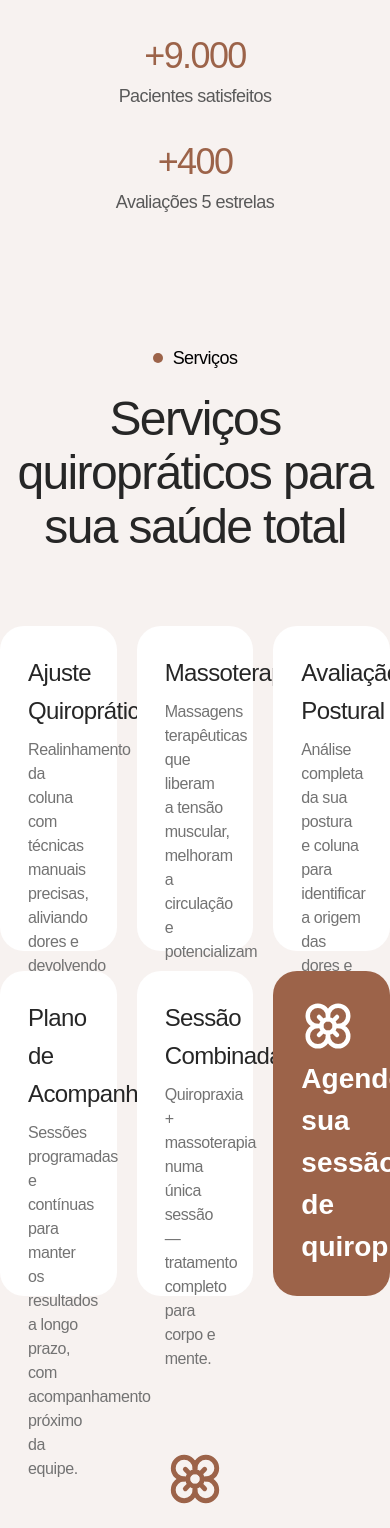
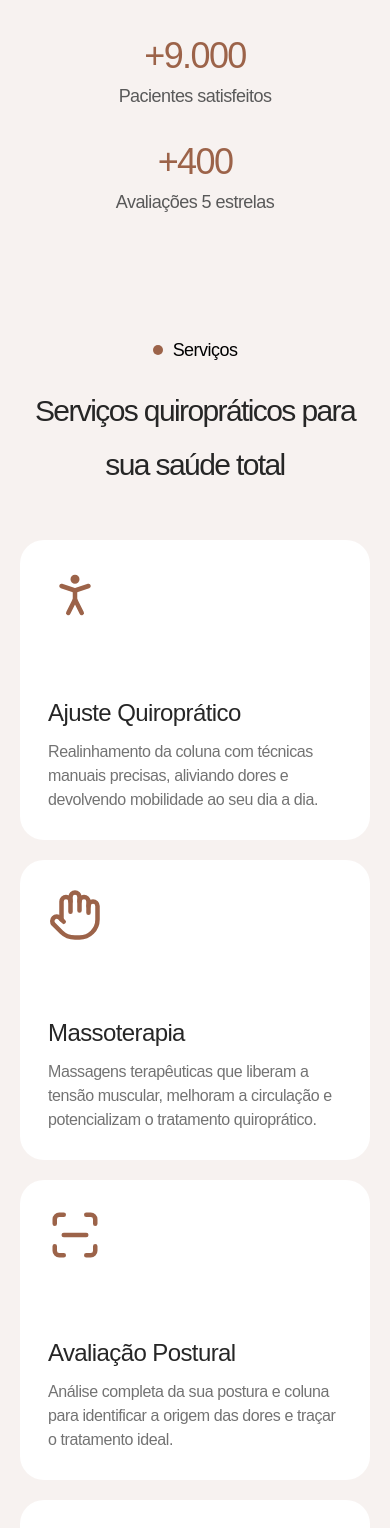
Before and after one commit to HenriqueBragaMoreira/clinica-maos-que-curam, a Next.js app: page / in a window 390 px wide. Shown: the part 952-2480 px from the top of the page. Built offline with nearby package versions, Linux system fonts and the light colour scheme; a web font is replaced by a local one.

Commit message:
feat: make services section responsive

```diff
--- a/src/app/components/services-section.tsx
+++ b/src/app/components/services-section.tsx
@@ -53,9 +53,9 @@ export function ServicesSection() {
   return (
     <section
       id="services"
-      className="flex justify-center items-center py-[72px]"
+      className="flex justify-center items-center py-16 lg:py-[72px]"
     >
-      <div className="flex flex-col items-center flex-1 gap-[72px] max-w-[1100px]">
+      <div className="flex flex-col items-center flex-1 gap-12 lg:gap-[72px] max-w-[1140px] px-5">
         <Reveal className="flex flex-col gap-5">
           <div className="flex items-center justify-center gap-2.5">
             <div className="rounded-full bg-title-topic size-2.5" />
@@ -65,12 +65,12 @@ export function ServicesSection() {
             </h2>
           </div>
 
-          <p className="text-primary text-5xl font-medium max-w-[550px] text-center tracking-[-1.61px] leading-[54px]">
+          <p className="text-primary text-3xl lg:text-5xl font-medium max-w-[550px] text-center tracking-[-1.61px] leading-[54px]">
             Serviços quiropráticos para sua saúde total
           </p>
         </Reveal>
 
-        <Stagger className="grid grid-cols-3 gap-5">
+        <Stagger className="grid grid-cols-1 sm:grid-cols-2 lg:grid-cols-3 gap-5">
           {services.map((service) => {
             const Icon = service.icon;
 
@@ -78,7 +78,7 @@ export function ServicesSection() {
               <StaggerItem
                 key={service.title}
                 whileHover={{ y: -6 }}
-                className="flex flex-col justify-between bg-white p-7 rounded-3xl h-[325px] hover:shadow-lg transition-shadow"
+                className="flex flex-col justify-between gap-6 bg-white p-7 rounded-3xl min-h-[300px] lg:h-[325px] hover:shadow-lg transition-shadow"
               >
                 <Icon className="text-title-topic" size={54} />
 
@@ -97,7 +97,7 @@ export function ServicesSection() {
 
           <StaggerItem
             whileHover={{ scale: 1.02 }}
-            className="flex flex-col justify-between bg-title-topic p-7 rounded-3xl h-[325px]"
+            className="flex flex-col justify-between gap-6 bg-title-topic p-7 rounded-3xl min-h-[300px] lg:h-[325px]"
           >
             <Flower className="text-white" size={54} />
 
```
